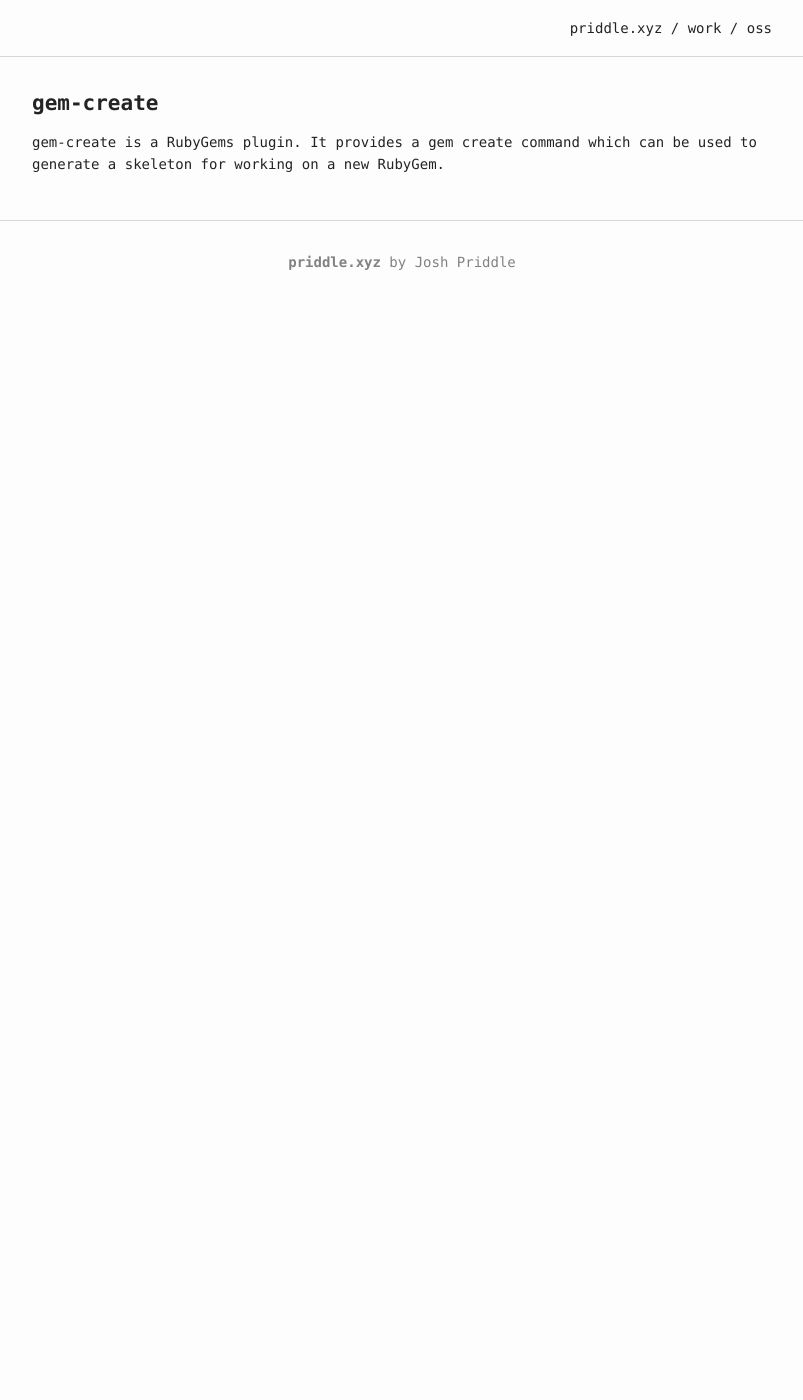
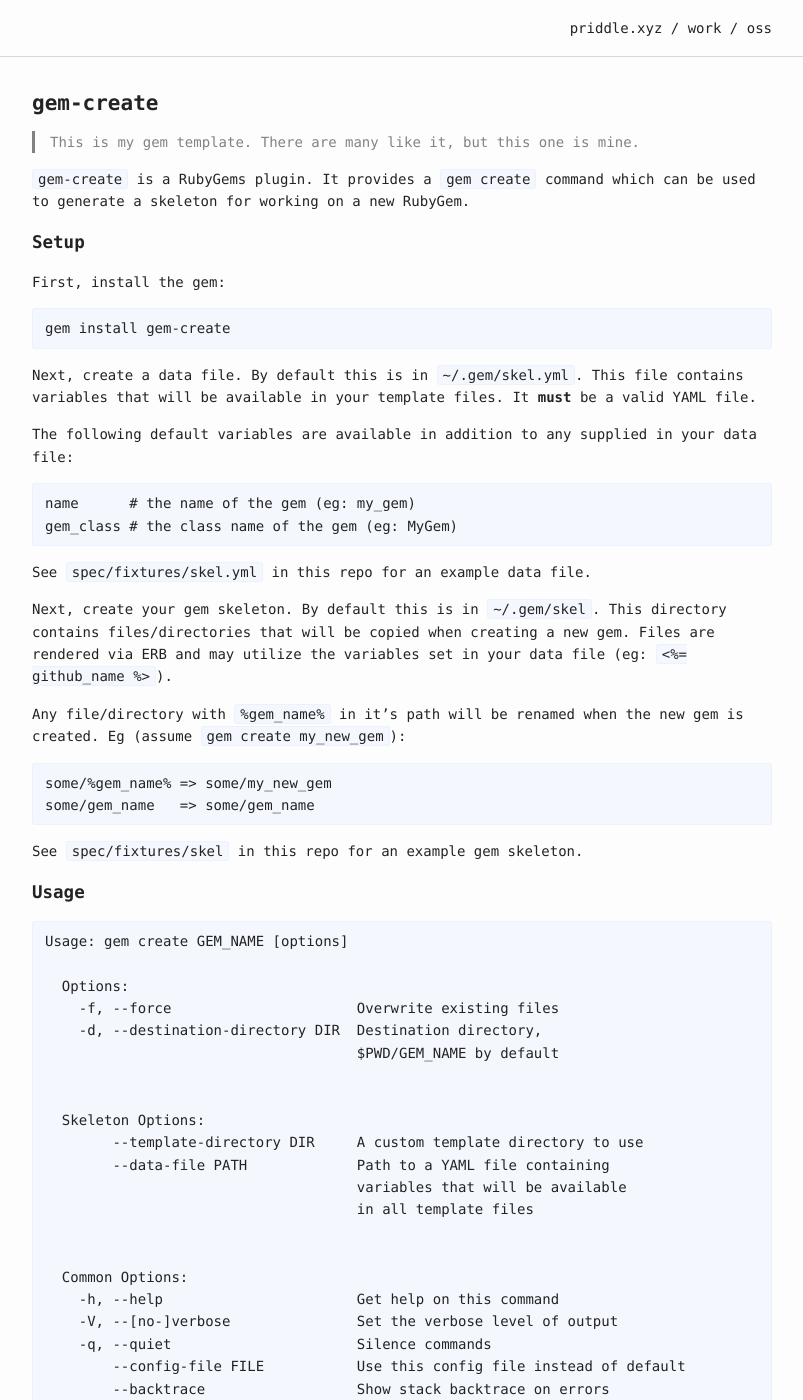
Before and after one commit to itspriddle/priddle.xyz, a Jekyll site: the page built from _projects/oss/gem-create.md, in a window 1280 px wide and 1400 px high. Shown: the whole window, without its empty margins (238-1041 px from the left). Built offline with Jekyll 4.4.1, drawn with Linux system fonts in a browser that asks for light colours; some of the changed text lies outside the part shown.

Commit message:
Update project

```diff
--- a/_projects/oss/gem-create.md
+++ b/_projects/oss/gem-create.md
@@ -9,7 +9,105 @@
   - Ruby
   - RubyGems
 project_type: oss
+excerpt: |
+  gem-create is a RubyGems plugin. It provides a gem create command which can be
+  used to generate a skeleton for working on a new RubyGem.
 ---
 
-gem-create is a RubyGems plugin. It provides a gem create command which can be
-used to generate a skeleton for working on a new RubyGem.
+> This is my gem template. There are many like it, but this one is mine.
+
+`gem-create` is a RubyGems plugin. It provides a `gem create` command which
+can be used to generate a skeleton for working on a new RubyGem.
+
+## Setup
+
+First, install the gem:
+
+    gem install gem-create
+
+Next, create a data file. By default this is in `~/.gem/skel.yml`. This file
+contains variables that will be available in your template files. It **must**
+be a valid YAML file.
+
+The following default variables are available in addition to any supplied in
+your data file:
+
+    name      # the name of the gem (eg: my_gem)
+    gem_class # the class name of the gem (eg: MyGem)
+
+See `spec/fixtures/skel.yml` in this repo for an example data file.
+
+Next, create your gem skeleton. By default this is in `~/.gem/skel`. This
+directory contains files/directories that will be copied when creating a new
+gem. Files are rendered via ERB and may utilize the variables set in your data
+file (eg: `<%= github_name %>`).
+
+Any file/directory with `%gem_name%` in it's path will be renamed when the new
+gem is created. Eg (assume `gem create my_new_gem`):
+
+    some/%gem_name% => some/my_new_gem
+    some/gem_name   => some/gem_name
+
+See `spec/fixtures/skel` in this repo for an example gem skeleton.
+
+## Usage
+
+    Usage: gem create GEM_NAME [options]
+
+      Options:
+        -f, --force                      Overwrite existing files
+        -d, --destination-directory DIR  Destination directory,
+                                         $PWD/GEM_NAME by default
+
+
+      Skeleton Options:
+            --template-directory DIR     A custom template directory to use
+            --data-file PATH             Path to a YAML file containing
+                                         variables that will be available
+                                         in all template files
+
+
+      Common Options:
+        -h, --help                       Get help on this command
+        -V, --[no-]verbose               Set the verbose level of output
+        -q, --quiet                      Silence commands
+            --config-file FILE           Use this config file instead of default
+            --backtrace                  Show stack backtrace on errors
+            --debug                      Turn on Ruby debugging
+
+
+      Summary:
+        Creates a new RubyGem skeleton
+
+      Defaults:
+        --template-directory ~/.gem/skel --data-file ~/.gem/skel.yml
+
+## Customization
+
+If `~/.gem/skel` and `~/.gem/skel.yml` don't work for you, you can customize
+them in `~/.gemrc`:
+
+    create: --template-directory ~/code/gem-template --data-file ~/code/gem-template-data.yml
+
+## Development
+
+`gem-create` depends on rake and minitest for testing.
+
+    git clone git://github.com/itspriddle/gem-create
+    cd gem-create
+    bundle install
+    bundle exec rake spec
+
+## Note on Patches/Pull Requests
+
+* Fork the project.
+* Make your feature addition or bug fix.
+* Add tests for it. This is important so I don't break it in a future version
+  unintentionally.
+* Commit, do not bump version. (If you want to have your own version, that is
+  fine but bump version in a commit by itself I can ignore when I pull).
+* Send me a pull request. Bonus points for topic branches.
+
+## License
+
+MIT License - see [`LICENSE`](https://github.com/itspriddle/gem-create/blob/master/LICENSE) in this repo.
```
